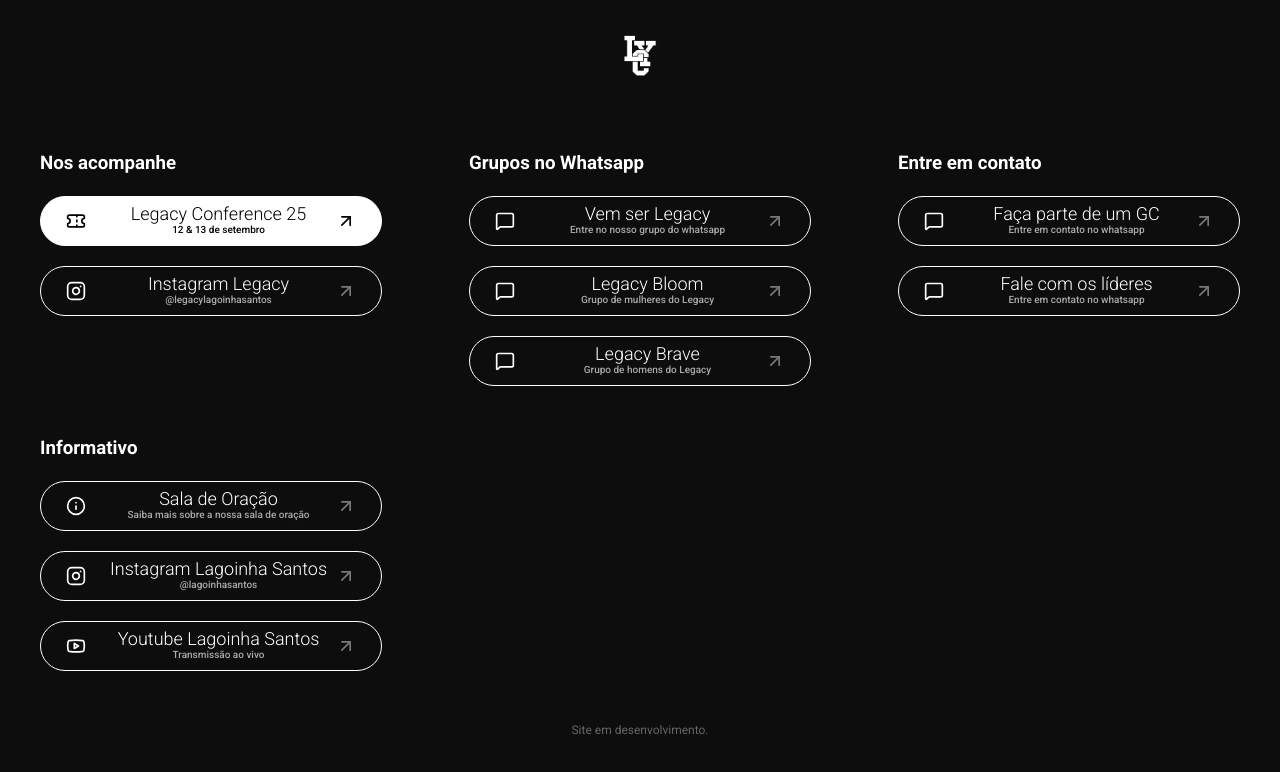
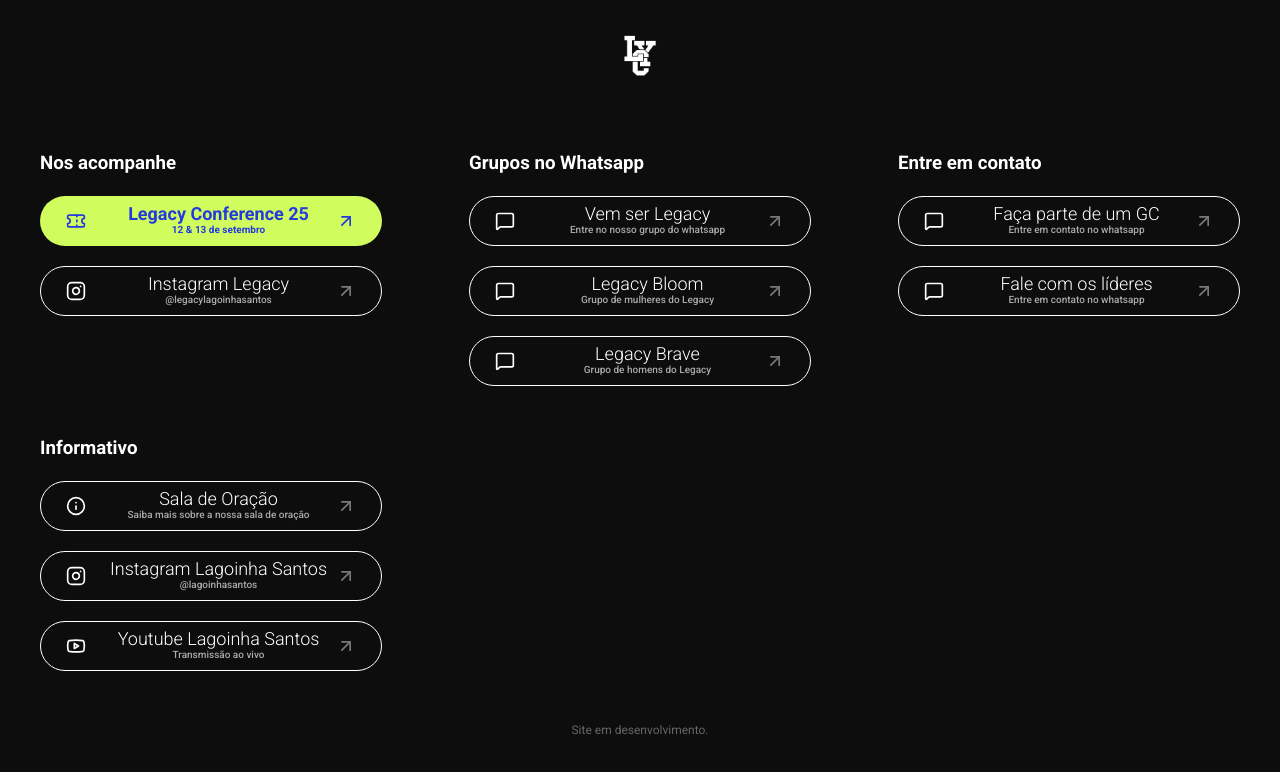
Before and after one commit to juliannevolotao/legacy-santos, a React (Vite) app: page / in a window 1280 px wide. Shown: the top 772 px of the page. Built offline with nearby package versions, Linux system fonts and the light colour scheme.

Commit message:
Update highlight

```diff
--- a/src/pages/home/home.module.css
+++ b/src/pages/home/home.module.css
@@ -85,15 +85,16 @@
 }
 
 .highlight {
-  background-color: white;
-  border: 1px solid white;
+  background-color: #d1fc5e;
+  border: 1px solid transparent;
 
   a,
   h2,
   p,
   span,
   svg {
-    color: black;
+    color: #253add;
+    font-weight: bold;
   }
 }
 
```
